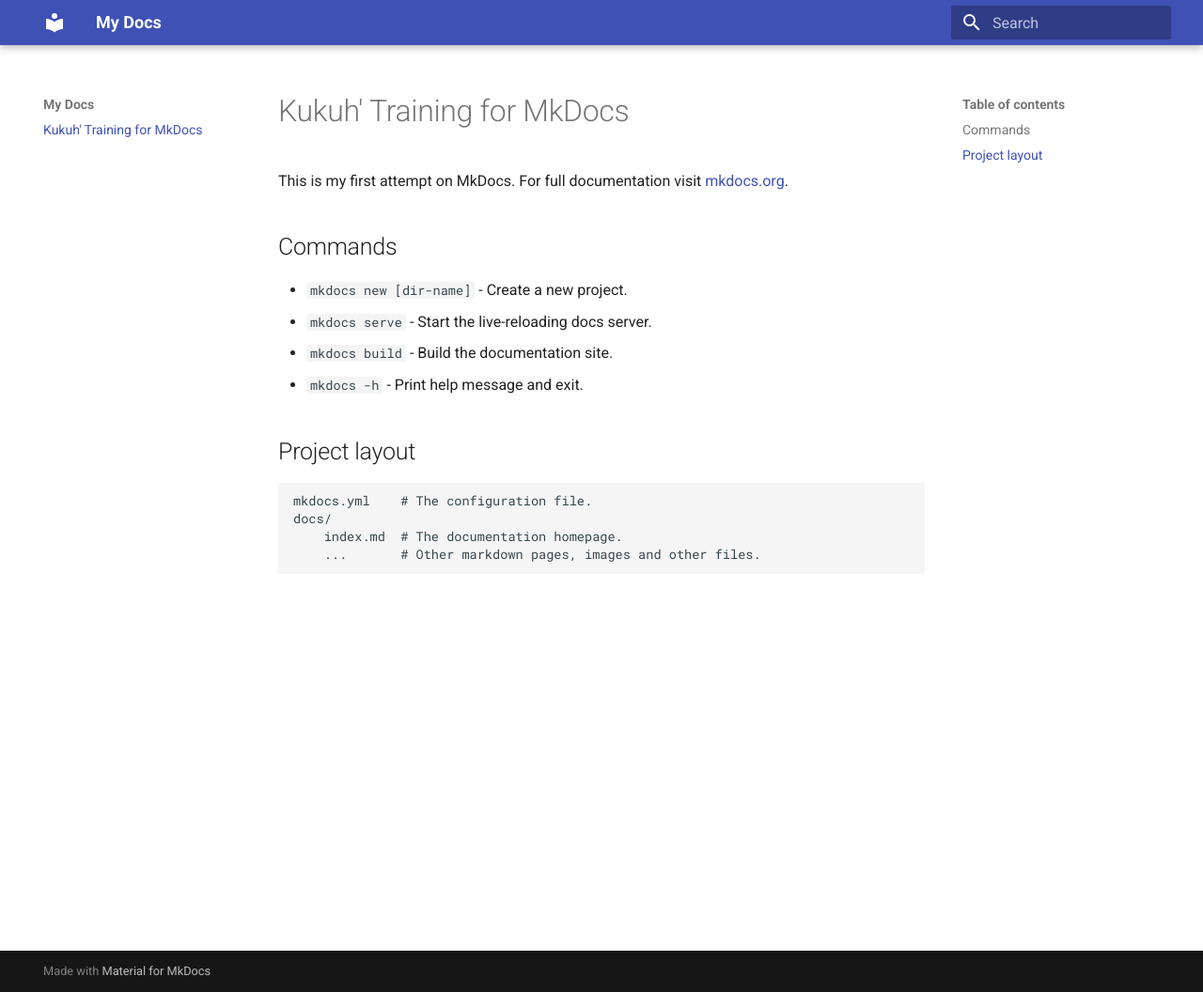
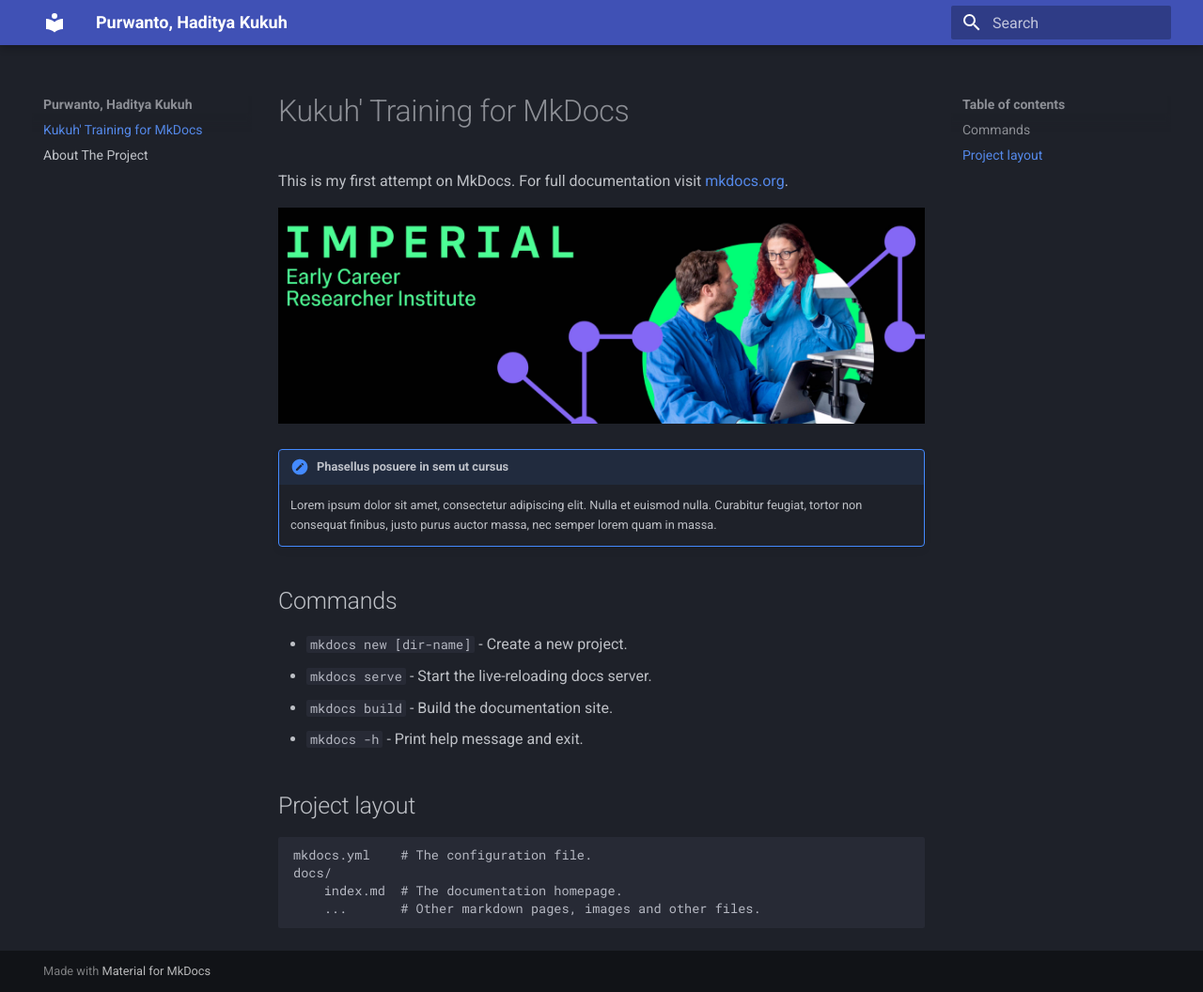
Before and after one commit to hadityakukuh/RCDS-mkdocs-training, an MkDocs documentation site: the page built from docs/index.md, in a window 1280 px wide and 1056 px high. Shown: the whole window at 94% size. Built offline with MkDocs 1.6.1 and Material for MkDocs 9.7.7, drawn with Linux system fonts in a browser that asks for light colours.

Commit message:
docs: update index.md and add about.md for project documentation

```diff
--- a/docs/index.md
+++ b/docs/index.md
@@ -2,6 +2,14 @@
 
 This is my first attempt on MkDocs.
 For full documentation visit [mkdocs.org](https://www.mkdocs.org).
+
+![ECRI banner](./assets/ecri-banner.png)
+
+!!! note "Phasellus posuere in sem ut cursus"
+
+    Lorem ipsum dolor sit amet, consectetur adipiscing elit. Nulla et euismod
+    nulla. Curabitur feugiat, tortor non consequat finibus, justo purus auctor
+    massa, nec semper lorem quam in massa.
 
 ## Commands
 
--- a/mkdocs.yml
+++ b/mkdocs.yml
@@ -1,2 +1,11 @@
-site_name: My Docs
-theme: material
+site_name: Purwanto, Haditya Kukuh
+
+theme:
+  name: material
+  palette:
+    scheme: slate
+
+markdown_extensions:
+  - admonition
+  - pymdownx.details
+  - pymdownx.superfences
```
Also changed, not shown: docs/about.md (added, +3 -0 lines).
